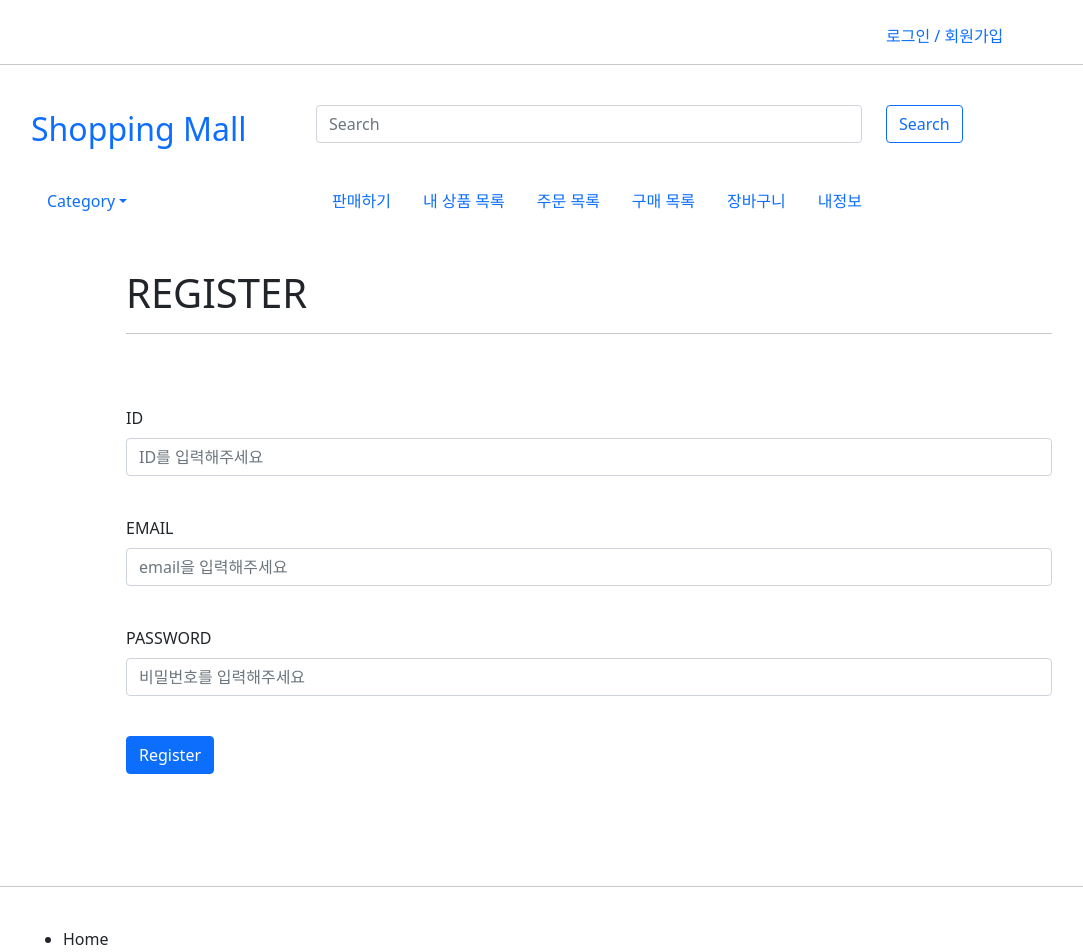
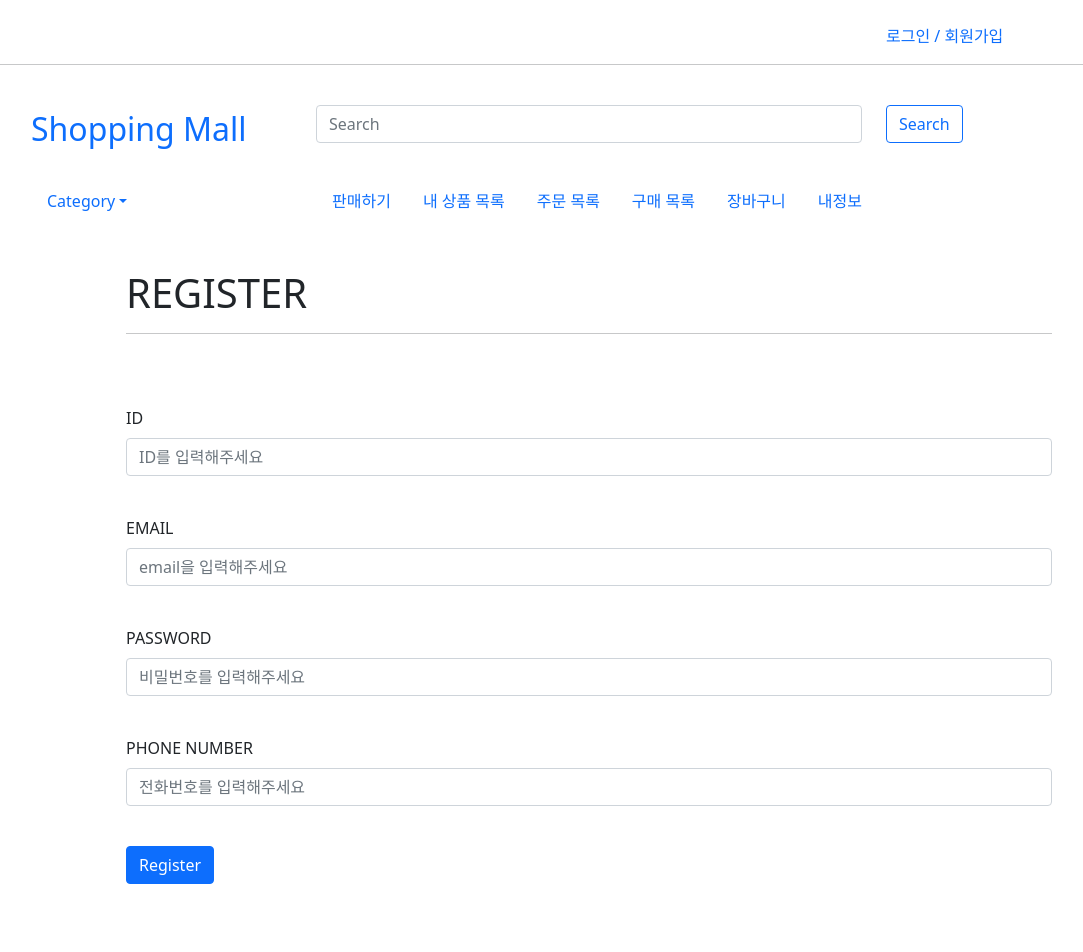
Before and after one commit to sjoh0704/Sseung-MSA-Shop, a React (Create React App) app in the folder front-shop/: page /register in a window 1280 px wide. Shown: the top 952 px of the page, without its empty margins (51-1134 px from the left). Built offline with nearby package versions, Linux system fonts and the light colour scheme.

Commit message:
just save

```diff
--- a/front-shop/src/components/MySales.js
+++ b/front-shop/src/components/MySales.js
@@ -19,10 +19,8 @@ function MySales({history}){
 
 
     const fetchOrders= async()=>{
-            await axios.get('/apis/v1/product/user/' + userData.user_id).then(res=> {
-                console.log(res.data.payload.payload)
-
-                let productlist = res.data.payload.payload.map((product, index) => {
+            let res = await axios.get('/apis/v1/product/user/' + userData.user_id)
+            let productlist = await res.data.payload.payload.map((product, index) => {
                 let path = '/mysales/' + product.pk
                 return (
                         <Link style={{textDecoration:'none', color:'inherit'}} key={index} to={path}>
@@ -60,9 +58,6 @@ function MySales({history}){
             setProducts(productlist);
 
 
-            })
-
-
 
     }
 
@@ -70,19 +65,6 @@ function MySales({history}){
     useEffect(()=>{
         fetchOrders()
     },[userData.user_id])
-    // console.log(orders.length)
-    // if(orders.length == 0)
-    // (<div>
-    //     <Title title="구매 목록" set_middle={false}></Title>
-    //     <Container>
-    //     <Row>
-    //         <Col>
-    //         <h2>상품이 없습니다.</h2>
-    //         </Col>
-    //     </Row>
-    //     </Container>
-
-    // </div>)
 
 
     return (<div>
--- a/front-shop/src/components/MySalesDetail.js
+++ b/front-shop/src/components/MySalesDetail.js
@@ -18,12 +18,12 @@ function MySalesDetail({history, match}){
     const[product,setProduct]= useState({})
     const fetchProduct= async ()=>{
         let res = await axios.get('/apis/v1/product/' + match.params.number)
-            console.log(res.data)
+
             setProduct({
             ...res.data.payload.payload,
             product_id: match.params.number
             });
-            let image_list = res.data.payload.payload.image.map(img => (<div >
+            let image_list = await res.data.payload.payload.image.map(img => (<div >
                 <br/>
                 <img style = {{
                     width: "60rem",
@@ -43,6 +43,7 @@ function MySalesDetail({history, match}){
 
     const fetchOrders= async()=>{
         let res = await axios.get('/apis/v1/order/sale/' + match.params.number)
+        console.log(res)
         let tmp_orders = res.data.payload.payload.filter(order=> order.sales_stage!='SO')
         console.log(tmp_orders)
         let orderlist = tmp_orders.map((order, index) => {
--- a/front-shop/src/components/OrderList.js
+++ b/front-shop/src/components/OrderList.js
@@ -44,14 +44,16 @@ function OrderList({history}){
                             <p>
                             주문 날짜: {order.created_at}
                             </p>
-
-                            <Button onClick={()=>{
-                                connectSeller(order.seller_id)
-                            }}>판매자 연락처 보기</Button>
                             <p>
                             주문 상태: {order.sales_stage=='S'?
                             <span style={{color:'red'}}>판매자의 확인을 기다려주세요</span>:<span style={{color:'green'}}>예약되었습니다! 판매자와 거래하세요</span>}
                             </p>
+                            <Button onClick={()=>{
+                                connectSeller(order.seller_id)
+                            }}>판매자에게 연락하기</Button>
+
+                            <br/>
+
                             </div>
 
                             </Col>
@@ -77,8 +79,9 @@ function OrderList({history}){
 
     const connectSeller = async(seller_id) => {
         let res = await axios.get(`/apis/v1/user/${seller_id}`)
-        console.log(res)
-        alert(res.data.payload.payload.phone_number)
+        let tmp = res.data.payload.payload.phone_number
+        let phone_number = tmp.slice(0,3) + '-'+tmp.slice(3,7) + '-'+tmp.slice(7,11)
+        alert(`[${phone_number}]로 연락해주세요!`)
     }
 
 
--- a/front-shop/src/components/Register.js
+++ b/front-shop/src/components/Register.js
@@ -10,9 +10,10 @@ function Register({history}){
     const [userData, setUserData] = useState({
         username: "",
         password: "",
-        email: ""
+        email: "",
+        phone_number: ""
     })
-    const {username, password, email} = userData;
+    const {username, password, email, phone_number} = userData;
 
     const onChangeHandler = (e) => {
         const {name, value} = e.target;
@@ -27,7 +28,8 @@ function Register({history}){
         let body = {
             username: username,
             password: password,
-            email: email
+            email: email,
+            phone_number:phone_number
         };
         axios.post('/apis/v1/user/', body)
         .then(response => {
@@ -42,7 +44,8 @@ function Register({history}){
         setUserData({
             username: "",
             password: "",
-            email: ""
+            email: "",
+            phone_number: ""
         })
     }
     return (
@@ -82,6 +85,16 @@ function Register({history}){
                 placeholder="비밀번호를 입력해주세요" />
             </Form.Group>
             <br/>
+            <Form.Group controlId="exampleForm.ControlInput1">
+                <Form.Label>PHONE NUMBER</Form.Label>
+                <Form.Control
+                name = 'phone_number'
+                value = {phone_number}
+                onChange={onChangeHandler}
+                placeholder="전화번호를 입력해주세요" />
+            </Form.Group>
+            <br/>
+
 
             <Button type="submit">Register</Button>
             </Form>
```
Lines whose indentation alone changed are shown as unchanged.
